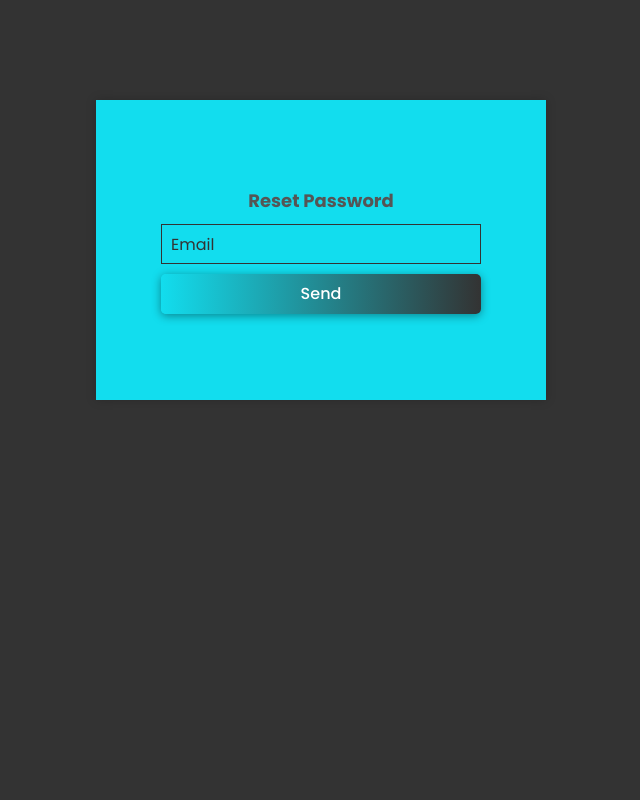
After one commit to davistheweb/Student-Profile, a PHP site: page /forgot-pass.php in a window 1280 px wide. The commit adds this page. Shown: the whole page, without its empty margins (294-934 px from the left). Run offline with PHP 8.4, Linux system fonts and the light colour scheme; some libraries are stand-ins or nearby versions.

Commit message:
new changes

```diff
--- /dev/null
+++ b/forgot-pass.css
@@ -0,0 +1,102 @@
+@import url('https://fonts.googleapis.com/css2?family=Poppins:wght@300;400;500;600;700;800;900&display=swap');
+
+::-webkit-scrollbar {
+    background-color: #333;
+}
+
+* {
+    margin: 0;
+    padding: 0;
+    box-sizing: border-box;
+    font-family: 'Poppins', sans-serif;
+}
+
+body {
+    display: flex;
+    justify-content: center;
+    align-items: center;
+    min-height: 100vh;
+    background: #333;
+    overflow-x: hidden;
+    overflow-y: scroll;
+}
+
+.wrapper {
+    position: relative;
+    width: 500px;
+    height: 600px;
+}
+
+
+.form-wrapper {
+    position: absolute;
+    top: 0;
+    left: 0;
+    display: flex;
+    justify-content: center;
+    align-items: center;
+    width: 90%;
+    height: 50%;
+    background: #12ddee;
+    box-shadow: 0 0 10px rgba(0, 0, 0, .2);
+}
+h2 {
+    font-size: 18px;
+    color: #555;
+    text-align: center;
+}
+
+.input-group {
+    position: relative;
+    width: 320px;
+    margin: 10px 0;
+}
+
+.input-group label {
+    position: absolute;
+    top: 50%;
+    left: 5px;
+    transform: translateY(-50%);
+    font-size: 16px;
+    color: #333;
+    padding: 0 5px;
+    pointer-events: none;
+    transition: .5s;
+}
+
+
+.input-group input {
+    width: 100%;
+    height: 40px;
+    font-size: 16px;
+    color: #333;
+    padding: 0 10px;
+    background: transparent;
+    border: 1px solid #333;
+    outline: none;
+}
+
+.input-group input:focus~label,
+.input-group input:valid~label,
+.input-group input label {
+    top: 0;
+    font-size: 12px;
+    background: #12ddee;
+}
+
+button {
+    position: relative;
+    top: 0;
+    left: 0;
+    width: 100%;
+    height: 40px;
+    background: linear-gradient(to right, #12ddee, #333);
+    box-shadow: 0 2px 10px rgba(0, 0, 0, .4);
+    font-size: 16px;
+    color: #fff;
+    font-weight: 500;
+    cursor: pointer;
+    border-radius: 5px;
+    border: none;
+    outline: none;
+}
--- /dev/null
+++ b/forgot-pass.php
@@ -0,0 +1,25 @@
+<!DOCTYPE html>
+<html lang="en">
+<head>
+    <meta charset="UTF-8">
+    <meta name="viewport" content="width=device-width, initial-scale=1.0">
+    <title>Forgotten Password</title>
+    <link href="https://cdn.jsdelivr.net/npm/remixicon@3.6.0/fonts/remixicon.css" rel="stylesheet">
+    <link rel="stylesheet" href="forgot-pass.css">
+</head>
+<body>
+    <div class="wrapper">
+        <div class="form-wrapper sign-in">
+
+            <form action="pass-reset.php" method="post">
+                <h2>Reset Password</h2>
+                <div class="input-group">
+                    <input type="email" name="email" id="email" required>
+                    <label for="">Email</label>
+                </div>
+                <button>Send</button>
+            </form>
+        </div>
+    </div>
+</body>
+</html>
```
Also changed, not shown: login&register.php (renamed from login&register.html, +7 -63 lines), login.js (+37 -1 lines), pass-reset.php (added, +33 -0 lines), reset-pass.php (added, +32 -0 lines), style.css (+4 -5 lines).
